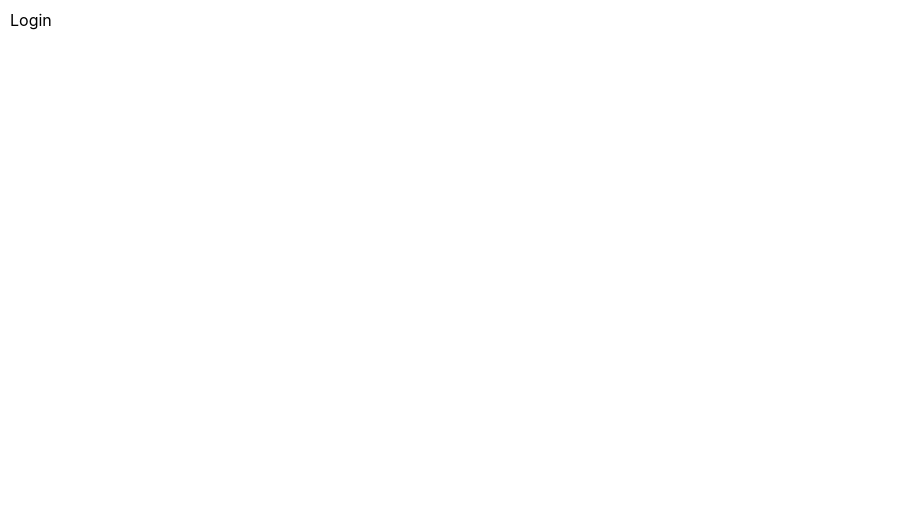
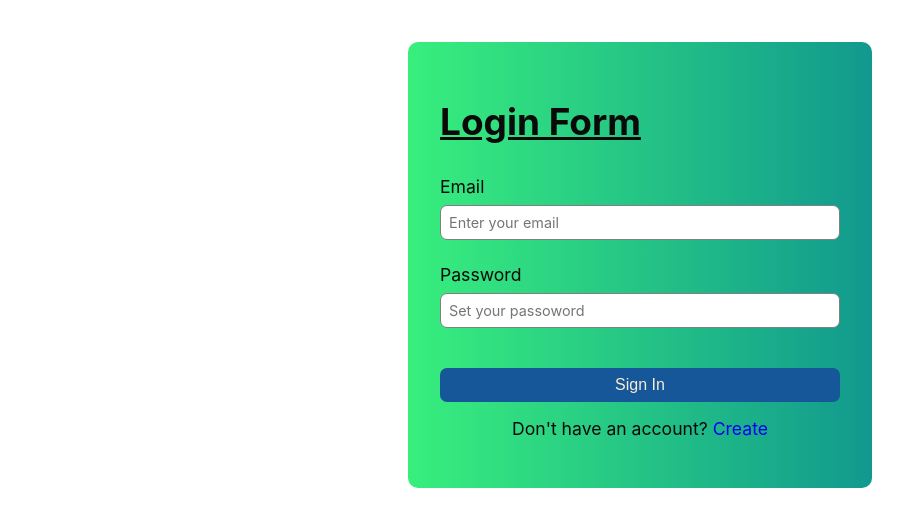
Before and after one commit to akshayg676/vault, a React (Create React App) app: page /login in a window 1280 px wide. Shown: the top 526 px of the page, without its empty margins (0-924 px from the left). Built offline with nearby package versions, Linux system fonts and the light colour scheme.

Commit message:
add form validation in login component

```diff
--- a/src/components/Login.js
+++ b/src/components/Login.js
@@ -1,7 +1,65 @@
 import React from "react";
+import { useForm } from "react-hook-form";
+import { yupResolver } from "@hookform/resolvers/yup";
+import * as yup from "yup";
+import styles from "../styles/Register.module.css";
+import { Input } from "./index";
+import { Link } from "react-router-dom";
+
+const schema = yup
+  .object({
+    email: yup
+      .string()
+      .required("Email is a required field")
+      .matches(
+        /^[^\s@]+@[^\s@]+\.[^\s@]+$/,
+        "Please enter a valid email address"
+      ),
+    password: yup.string().required("Passowrd is a required field"),
+  })
+  .required();
 
 const Login = () => {
-  return <div>Login</div>;
+  const {
+    register,
+    handleSubmit,
+    formState: { errors },
+  } = useForm({
+    resolver: yupResolver(schema),
+  });
+  const formSubmit = (data) => console.log(data);
+
+  return (
+    <div className={styles["signup"]}>
+      <h1 className={styles["title"]}>Login Form</h1>
+      <form onSubmit={handleSubmit(formSubmit)}>
+        <Input
+          id="email"
+          placeholder="Enter your email"
+          type="email"
+          label="Email"
+          register={{ ...register("email") }}
+          errorMessage={errors.email?.message}
+        />
+        <Input
+          id="password"
+          placeholder="Set your passoword"
+          type="passsword"
+          label="Password"
+          register={{ ...register("password") }}
+          errorMessage={errors.password?.message}
+        />
+        <button className={styles["button"]}>Sign In</button>
+        <p className={styles["toggle"]}>
+          Don't have an account?
+          <Link to="/register" className={styles["link"]}>
+            {" "}
+            Create
+          </Link>
+        </p>
+      </form>
+    </div>
+  );
 };
 
 export default Login;
--- a/src/components/Resgister.js
+++ b/src/components/Resgister.js
@@ -4,6 +4,7 @@ import { yupResolver } from "@hookform/resolvers/yup";
 import * as yup from "yup";
 import styles from "../styles/Register.module.css";
 import { Input } from "./index";
+import { Link } from "react-router-dom";
 
 const schema = yup
   .object({
@@ -76,6 +77,13 @@ const Resgister = () => {
           errorMessage={errors.confirmPassword?.message}
         />
         <button className={styles["button"]}>Sign Up</button>
+        <p className={styles["toggle"]}>
+          Already have an account?
+          <Link to="/login" className={styles["link"]}>
+            {" "}
+            Sign In
+          </Link>
+        </p>
       </form>
     </div>
   );
--- a/src/styles/Register.module.css
+++ b/src/styles/Register.module.css
@@ -36,3 +36,12 @@ form {
   flex-direction: column;
   gap: 1rem;
 }
+
+.toggle {
+  text-align: center;
+  margin-top: auto;
+  font-size: clamp(0.9rem, 0.6rem + 1.6368vw, 1.1rem);
+}
+.link {
+  text-decoration: none;
+}
```
